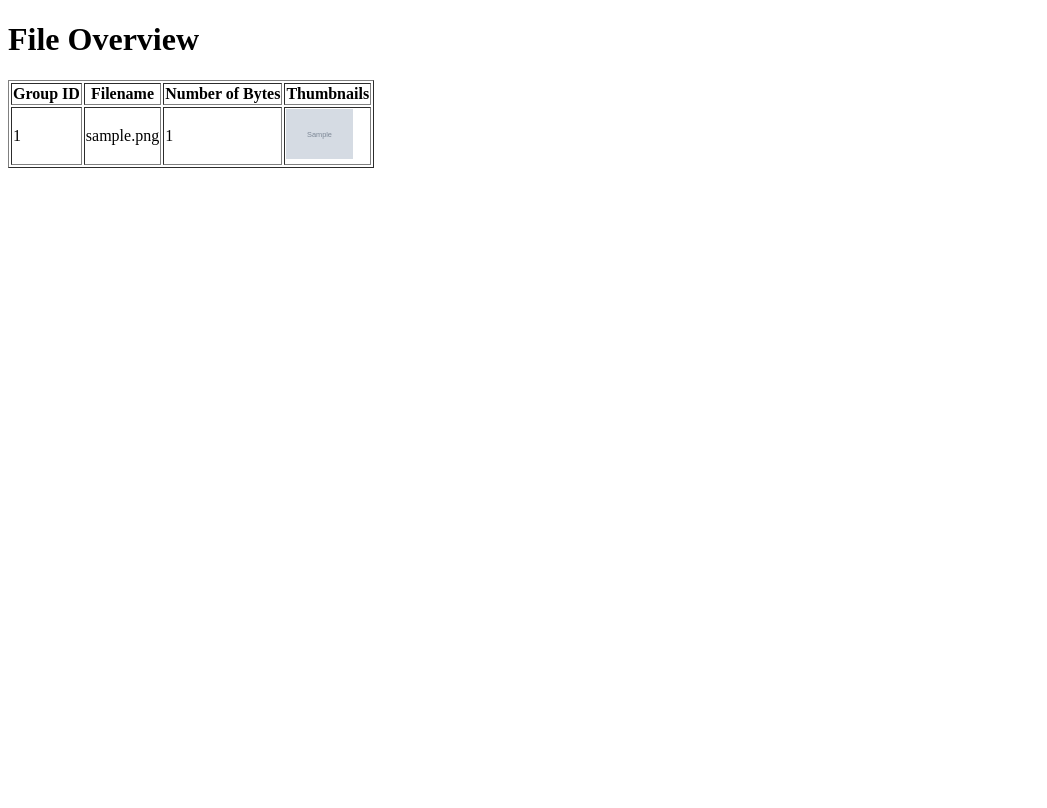
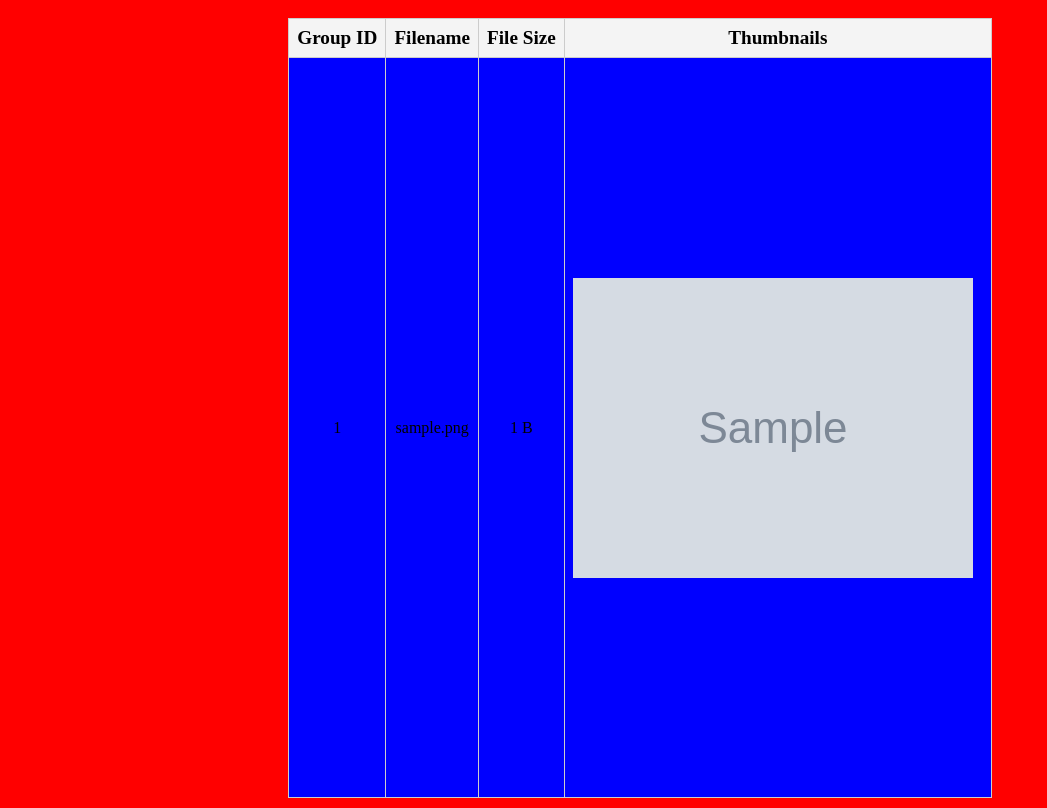
Before and after one commit to ryanhunter237/filepreview, a Flask app: page / in a window 1280 px wide. Shown: the whole page, without its empty margins (0-1047 px from the left). Before the commit the page ends 168 px from the top, so only its background shows below. Run offline with Flask 3, Linux system fonts and the light colour scheme; tables that the repository leaves empty hold one stand-in row (values such as "Sample post"); grey boxes marked "Sample" are stand-in pictures.

Commit message:
Add css and group files by group_id in table

```diff
--- a/filepreview/main/views.py
+++ b/filepreview/main/views.py
@@ -9,6 +9,16 @@ view_blueprint = Blueprint("view", __name__)
 
 
 from flask import send_from_directory, abort
+
+
+def convert_size(size: int):
+    size = float(size)
+    suffixes = ["B", "KB", "MB", "GB"]
+    suffix_idx = 0
+    while size >= 1024 and suffix_idx < 3:
+        size /= 1024
+        suffix_idx += 1
+    return f"{round(size)} {suffixes[suffix_idx]}"
 
 
 @view_blueprint.route("/thumbnail/<path:filepath>")
@@ -33,33 +43,44 @@ def index() -> str:
         )
         .join(FileData, File.md5 == FileData.md5)
         .join(Thumbnail, File.md5 == Thumbnail.md5)
-        .order_by(Thumbnail.order)
         .all()
     )
 
-    # Process data to group thumbnails by md5
+    # processed_data of the form
+    # (group_id, file_path) -> (filename, num_bytes, thumbnails)
     processed_data = {}
     for group_id, file_path, num_bytes, thumb_path, thumb_order in data:
-        filename = file_path.split("/")[-1]  # Assumes UNIX-like file paths
-        if group_id not in processed_data:
-            processed_data[group_id] = {
+        key = (group_id, file_path)
+        if key not in processed_data:
+            filename = file_path.split("/")[-1]  # Assumes UNIX-like file paths
+            processed_data[key] = {
                 "filename": filename,
                 "num_bytes": num_bytes,
                 "thumbnails": [],
             }
-        processed_data[group_id]["thumbnails"].append((thumb_order, thumb_path))
+        processed_data[key]["thumbnails"].append((thumb_order, thumb_path))
 
-    # Convert dict to list and sort thumbnails
-    final_data = []
-    for key, value in processed_data.items():
-        value["thumbnails"].sort()  # Sorts by thumbnail order
-        final_data.append(
-            {
-                "group_id": key,
+    # files of the form
+    # (filename, file_size, thumbnails), or
+    # (filename, file_size, thumbnails, group_id, rowspan)
+    # if it's the first file for a group_id
+    files = []
+    unique_group_ids = set(group_id for group_id, _ in processed_data)
+    for group_id in unique_group_ids:
+        data_for_group_id = [
+            value for key, value in processed_data.items() if key[0] == group_id
+        ]
+        for i, value in enumerate(data_for_group_id):
+            value["thumbnails"].sort()  # Sorts by thumbnail order
+            file = {
                 "filename": value["filename"],
-                "num_bytes": value["num_bytes"],
-                "thumbnails": [path for order, path in value["thumbnails"]],
+                "file_size": convert_size(value["num_bytes"]),
+                "thumbnails": [path for _, path in value["thumbnails"]],
             }
-        )
+            # the first file for every group_id gets the group_id data
+            if i == 0:
+                file["group_id"] = group_id
+                file["rowspan"] = len(data_for_group_id)
+            files.append(file)
 
-    return render_template("index.html", files=final_data)
+    return render_template("index.html", files=files)
--- /dev/null
+++ b/filepreview/static/styles.css
@@ -0,0 +1,42 @@
+html {
+  height: 100%;
+}
+
+body {
+  min-height: 100%;
+  display: flex;
+  justify-content: center;
+  background-color: red;
+}
+
+table {
+  border-collapse: collapse;
+  margin-top: 10px;
+  margin-bottom: 10px;
+  background-color: blue;
+}
+
+th,
+td {
+  text-align: center;
+  border: 1px solid #ccc;
+  padding: 8px;
+}
+
+thead th {
+  font-size: 1.2em;
+  background-color: #f4f4f4;
+}
+
+.thumbnails img {
+  vertical-align: middle;
+  margin-right: 10px; /* Space between thumbnails */
+}
+
+.thumbnails {
+  text-align: center;
+}
+
+tr:not(:last-child) td {
+  border-bottom: none;
+}
--- a/filepreview/templates/index.html
+++ b/filepreview/templates/index.html
@@ -3,31 +3,34 @@
   <head>
     <meta charset="UTF-8" />
     <title>File Overview</title>
+    <link
+      rel="stylesheet"
+      href="{{ url_for('static', filename='styles.css') }}"
+    />
   </head>
   <body>
-    <h1>File Overview</h1>
-    <table border="1">
+    <table>
       <thead>
         <tr>
           <th>Group ID</th>
           <th>Filename</th>
-          <th>Number of Bytes</th>
+          <th>File Size</th>
           <th>Thumbnails</th>
         </tr>
       </thead>
       <tbody>
         {% for file in files %}
         <tr>
-          <td>{{ file.group_id }}</td>
+          {% if file.rowspan %}
+          <td rowspan="{{ file.rowspan }}">{{ file.group_id }}</td>
+          {% endif %}
           <td>{{ file.filename }}</td>
-          <td>{{ file.num_bytes }}</td>
-          <td>
+          <td>{{ file.file_size }}</td>
+          <td class="thumbnails">
             {% for thumbnail_path in file.thumbnails %}
             <img
               src="{{ url_for('view.serve_thumbnail', filepath=thumbnail_path) }}"
-              style="height: 50px"
             />
-            <!-- Adjust size as needed -->
             {% endfor %}
           </td>
         </tr>
```
